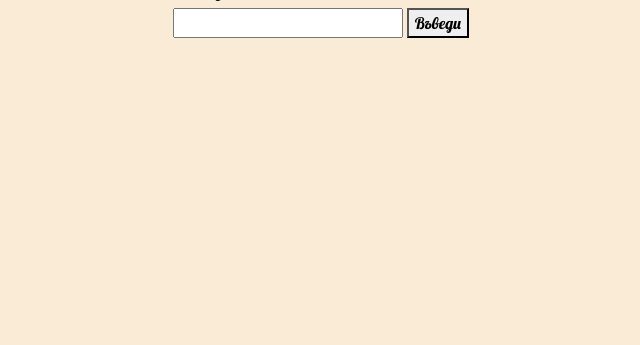
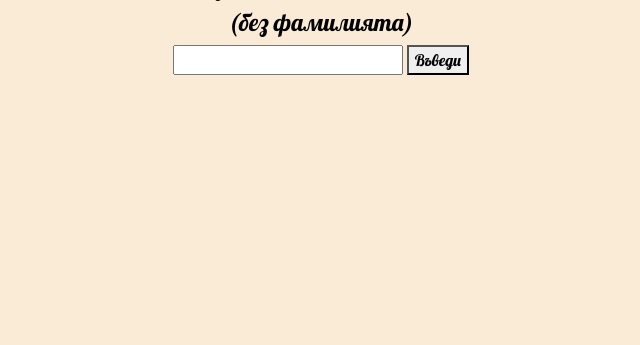
Before and after one commit to Omayski13/birthday-invitation-kriso, a Django app: page / in a window 1280 px wide. Shown: the part 455-800 px from the top of the page, without its empty margins (319-959 px from the left). Run offline with Django 5.2, Linux system fonts and the light colour scheme; some web fonts are replaced.

Commit message:
fix: updated home.html

```diff
--- a/templates/home.html
+++ b/templates/home.html
@@ -12,6 +12,7 @@
 
         <form method="post">
             <h4>Въведи името си на английски</h4>
+            <h4>(без фамилията)</h4>
             {% csrf_token %}
             {{ form.name }}
             <button type="submit">Въведи</button>
@@ -21,7 +22,7 @@
             <div class="text-center error">
                 <p>{{ error_message }}</p>
                 <img id="middle-finger" src="{{ invalid_name_image }}" alt="Error Image"/>
-                <h4 class="m-2">Бъзикам се, пробвай да си въведеш името на български</h4>
+                <h4 class="m-2">Бъзикам се, пробвай да си въведеш името на български  (без фамилията)</h4>
             </div>
         {% endif %}
 
```
